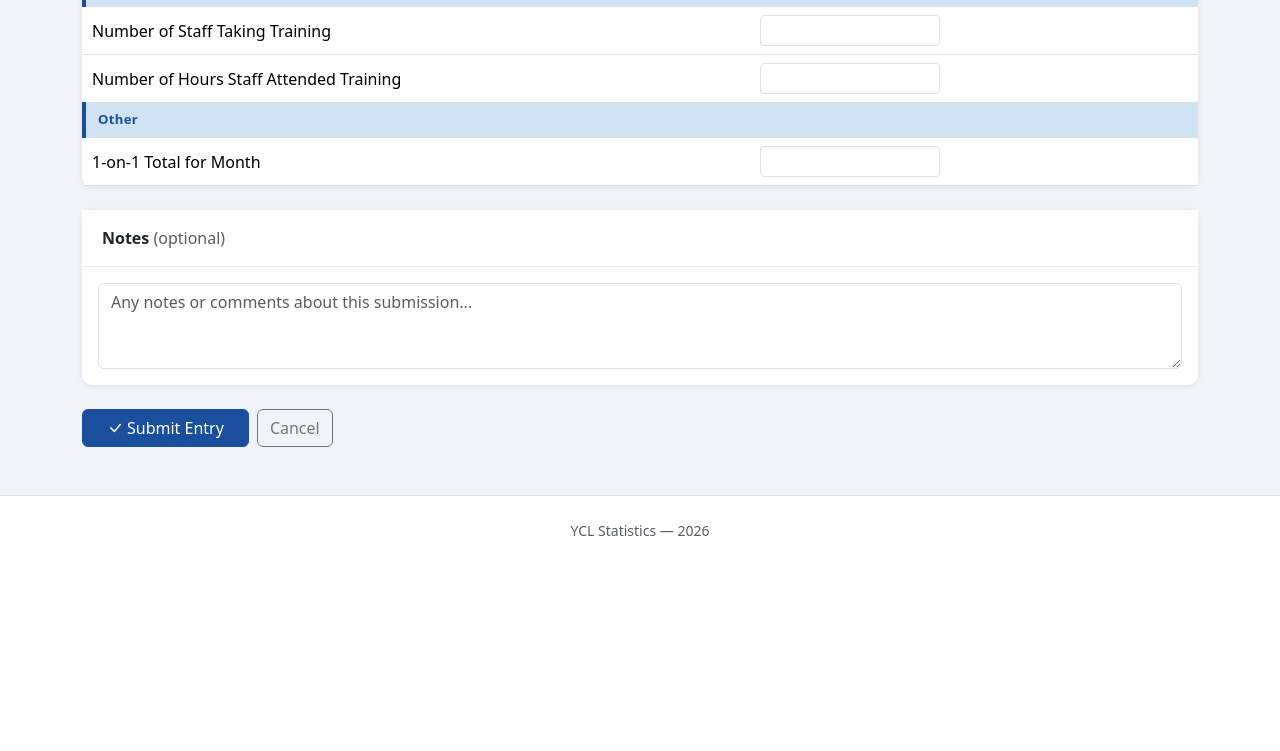
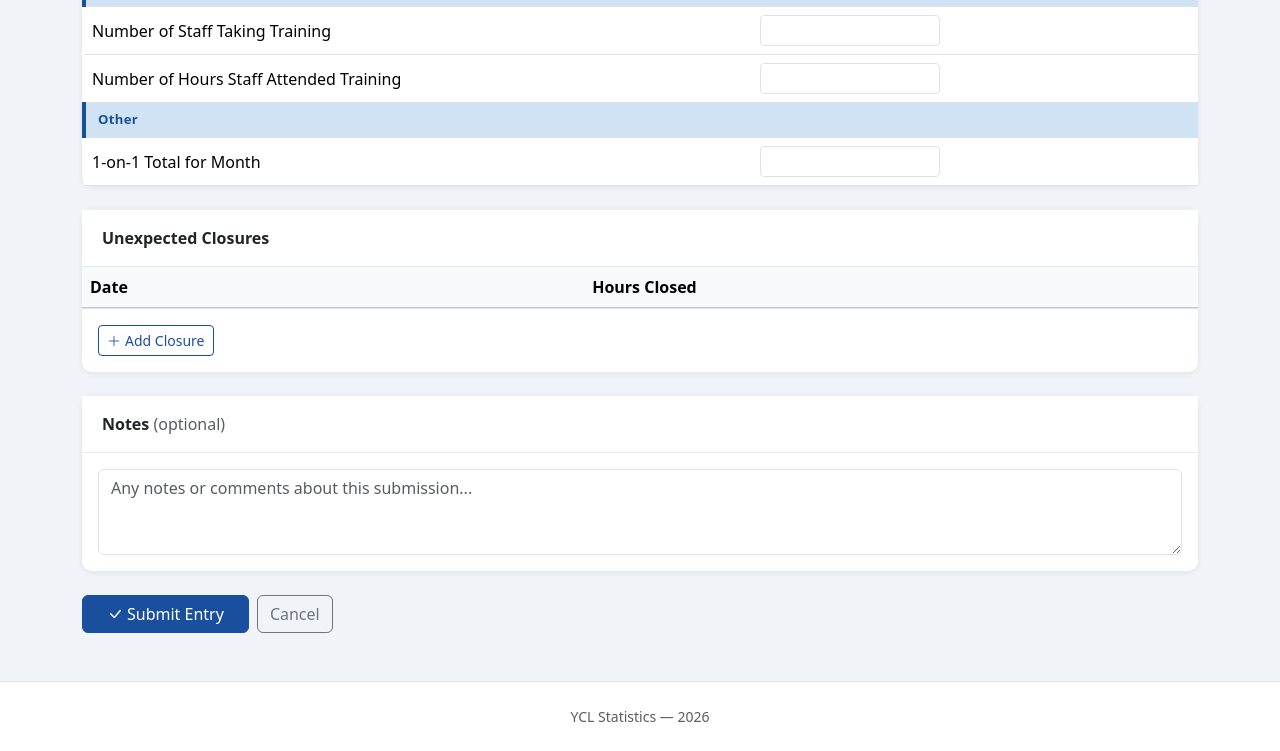
Before and after one commit to mdcasa/librarystats-ycl, a Flask app: page /entries/new/1 in a window 1280 px wide. Shown: the part 2428-3179 px from the top of the page. Before the commit the page ends 2964 px from the top, so only its background shows below. Run offline with Flask 3, Linux system fonts and the light colour scheme; a user stored in the database is signed in; data comes from the database, SQL or seed files in the repository; lists and menus that the app fills with data are empty.

Commit message:
Enter unexpected closures directly on the monthly Branch Stats form
Move closure entry from a separate step on the entry view page into
the New/Edit Entry form itself, as repeatable date+hours rows saved
alongside the rest of that month's stats. Replaces the branch/month's
closures with whatever rows are present on save.

```diff
--- a/app.py
+++ b/app.py
@@ -536,6 +536,9 @@ def entry_create(category_id):
                             pass
                     db.session.add(ev)
 
+            if category.name == 'Branch Stats' and entry.branch_id:
+                _save_branch_closures(entry.branch_id, current_user.username)
+
             db.session.commit()
             flash('Entry submitted successfully!', 'success')
             return redirect(url_for('entry_view', entry_id=entry.id))
@@ -547,7 +550,8 @@ def entry_create(category_id):
                            months=MONTHS,
                            year_range=year_range,
                            entry=None,
-                           values={})
+                           values={},
+                           closures=[])
 
 
 # ── View entry ───────────────────────────────────────────────────────────────
@@ -560,11 +564,7 @@ def entry_view(entry_id):
 
     closures = []
     if entry.category.name == 'Branch Stats' and entry.branch_id and entry.month:
-        closures = (BranchClosure.query
-                    .filter(BranchClosure.branch_id == entry.branch_id)
-                    .filter(db.extract('year', BranchClosure.closure_date) == entry.year)
-                    .filter(db.extract('month', BranchClosure.closure_date) == entry.month)
-                    .order_by(BranchClosure.closure_date).all())
+        closures = _branch_closures_for(entry.branch_id, entry.year, entry.month)
 
     return render_template('entries/view.html',
                            entry=entry,
@@ -575,40 +575,34 @@ def entry_view(entry_id):
 
 # ── Branch closures ─────────────────────────────────────────────────────────
 
-@app.route('/entries/<int:entry_id>/closures/add', methods=['POST'])
-def branch_closure_add(entry_id):
-    entry = Entry.query.get_or_404(entry_id)
-    closure_date = request.form.get('closure_date', '').strip()
-    hours = request.form.get('hours_closed', type=float)
-    if not entry.branch_id:
-        flash('This entry has no branch to attach a closure to.', 'danger')
-    elif not closure_date or hours is None:
-        flash('Date and hours closed are required.', 'danger')
-    else:
+def _branch_closures_for(branch_id, year, month):
+    return (BranchClosure.query
+            .filter(BranchClosure.branch_id == branch_id)
+            .filter(db.extract('year', BranchClosure.closure_date) == year)
+            .filter(db.extract('month', BranchClosure.closure_date) == month)
+            .order_by(BranchClosure.closure_date).all())
+
+
+def _save_branch_closures(branch_id, submitted_by):
+    """Create BranchClosure rows from parallel closure_date/closure_hours form fields."""
+    dates = request.form.getlist('closure_date')
+    hours_list = request.form.getlist('closure_hours')
+    for raw_date, raw_hours in zip(dates, hours_list):
+        raw_date = raw_date.strip()
+        raw_hours = raw_hours.strip()
+        if not raw_date or not raw_hours:
+            continue
         try:
-            parsed_date = datetime.strptime(closure_date, '%Y-%m-%d').date()
+            parsed_date = datetime.strptime(raw_date, '%Y-%m-%d').date()
+            hours = float(raw_hours)
         except ValueError:
-            flash('Invalid date.', 'danger')
-            return redirect(url_for('entry_view', entry_id=entry_id))
+            continue
         db.session.add(BranchClosure(
-            branch_id=entry.branch_id,
+            branch_id=branch_id,
             closure_date=parsed_date,
             hours_closed=hours,
-            submitted_by=current_user.username,
+            submitted_by=submitted_by,
         ))
-        db.session.commit()
-        flash('Closure added.', 'success')
-    return redirect(url_for('entry_view', entry_id=entry_id))
-
-
-@app.route('/branch_closures/<int:closure_id>/delete', methods=['POST'])
-def branch_closure_delete(closure_id):
-    closure = BranchClosure.query.get_or_404(closure_id)
-    entry_id = request.form.get('entry_id', type=int)
-    db.session.delete(closure)
-    db.session.commit()
-    flash('Closure removed.', 'info')
-    return redirect(url_for('entry_view', entry_id=entry_id) if entry_id else url_for('index'))
 
 
 # ── Edit entry ───────────────────────────────────────────────────────────────
@@ -627,6 +621,8 @@ def entry_edit(entry_id):
     year_range = range(datetime.now().year - 5, datetime.now().year + 2)
 
     if request.method == 'POST':
+        old_branch_id, old_year, old_month = entry.branch_id, entry.year, entry.month
+
         entry.branch_id = request.form.get('branch_id', type=int) or None
         entry.year = request.form.get('year', type=int)
         entry.month = request.form.get('month', type=int) or None
@@ -653,9 +649,20 @@ def entry_edit(entry_id):
             elif ev is not None:
                 db.session.delete(ev)
 
+        if category.name == 'Branch Stats':
+            if old_branch_id and old_month:
+                for c in _branch_closures_for(old_branch_id, old_year, old_month):
+                    db.session.delete(c)
+            if entry.branch_id:
+                _save_branch_closures(entry.branch_id, current_user.username)
+
         db.session.commit()
         flash('Entry updated successfully!', 'success')
         return redirect(url_for('entry_view', entry_id=entry.id))
+
+    closures = []
+    if category.name == 'Branch Stats' and entry.branch_id and entry.month:
+        closures = _branch_closures_for(entry.branch_id, entry.year, entry.month)
 
     return render_template('entries/form.html',
                            category=category,
@@ -664,7 +671,8 @@ def entry_edit(entry_id):
                            months=MONTHS,
                            year_range=year_range,
                            entry=entry,
-                           values=values)
+                           values=values,
+                           closures=closures)
 
 
 # ── Delete entry ─────────────────────────────────────────────────────────────
--- a/templates/entries/form.html
+++ b/templates/entries/form.html
@@ -153,6 +153,62 @@
     </div>
   </div>
 
+  {# ── Unexpected Closures (Branch Stats only) ── #}
+  {% if category.name == 'Branch Stats' %}
+  <div class="card mb-4">
+    <div class="card-header-custom fw-semibold">Unexpected Closures</div>
+    <div class="table-responsive">
+      <table class="table mb-0 align-middle">
+        <colgroup>
+          <col style="width: 45%">
+          <col style="width: 45%">
+          <col style="width: 10%">
+        </colgroup>
+        <thead class="table-light">
+          <tr>
+            <th>Date</th>
+            <th>Hours Closed</th>
+            <th></th>
+          </tr>
+        </thead>
+        <tbody id="closures-rows">
+          {% for c in closures %}
+          <tr class="closure-row">
+            <td><input type="date" name="closure_date" class="form-control form-control-sm"
+                       value="{{ c.closure_date.isoformat() }}"></td>
+            <td><input type="number" name="closure_hours" step="0.5" min="0" max="24"
+                       class="form-control form-control-sm" value="{{ c.display_hours }}"></td>
+            <td class="text-end">
+              <button type="button" class="btn btn-outline-danger btn-sm remove-closure-row">
+                <i class="bi bi-trash"></i>
+              </button>
+            </td>
+          </tr>
+          {% endfor %}
+        </tbody>
+      </table>
+    </div>
+    <div class="card-body border-top">
+      <button type="button" id="add-closure-row" class="btn btn-outline-primary btn-sm">
+        <i class="bi bi-plus-lg me-1"></i>Add Closure
+      </button>
+    </div>
+  </div>
+
+  <template id="closure-row-template">
+    <tr class="closure-row">
+      <td><input type="date" name="closure_date" class="form-control form-control-sm"></td>
+      <td><input type="number" name="closure_hours" step="0.5" min="0" max="24"
+                 class="form-control form-control-sm"></td>
+      <td class="text-end">
+        <button type="button" class="btn btn-outline-danger btn-sm remove-closure-row">
+          <i class="bi bi-trash"></i>
+        </button>
+      </td>
+    </tr>
+  </template>
+  {% endif %}
+
   {# ── Notes ── #}
   <div class="card mb-4">
     <div class="card-header-custom fw-semibold">Notes <span class="text-muted fw-normal">(optional)</span></div>
@@ -182,5 +238,16 @@
   document.querySelectorAll('[data-bs-toggle="tooltip"]').forEach(el => {
     new bootstrap.Tooltip(el);
   });
+
+  // Unexpected Closures: add/remove rows client-side before submit
+  const closuresRows = document.getElementById('closures-rows');
+  const closureTemplate = document.getElementById('closure-row-template');
+  document.getElementById('add-closure-row')?.addEventListener('click', () => {
+    closuresRows.appendChild(closureTemplate.content.cloneNode(true));
+  });
+  closuresRows?.addEventListener('click', (e) => {
+    const btn = e.target.closest('.remove-closure-row');
+    if (btn) btn.closest('tr').remove();
+  });
 </script>
 {% endblock %}
```
Also changed, not shown: templates/entries/view.html (+1 -30 lines).
